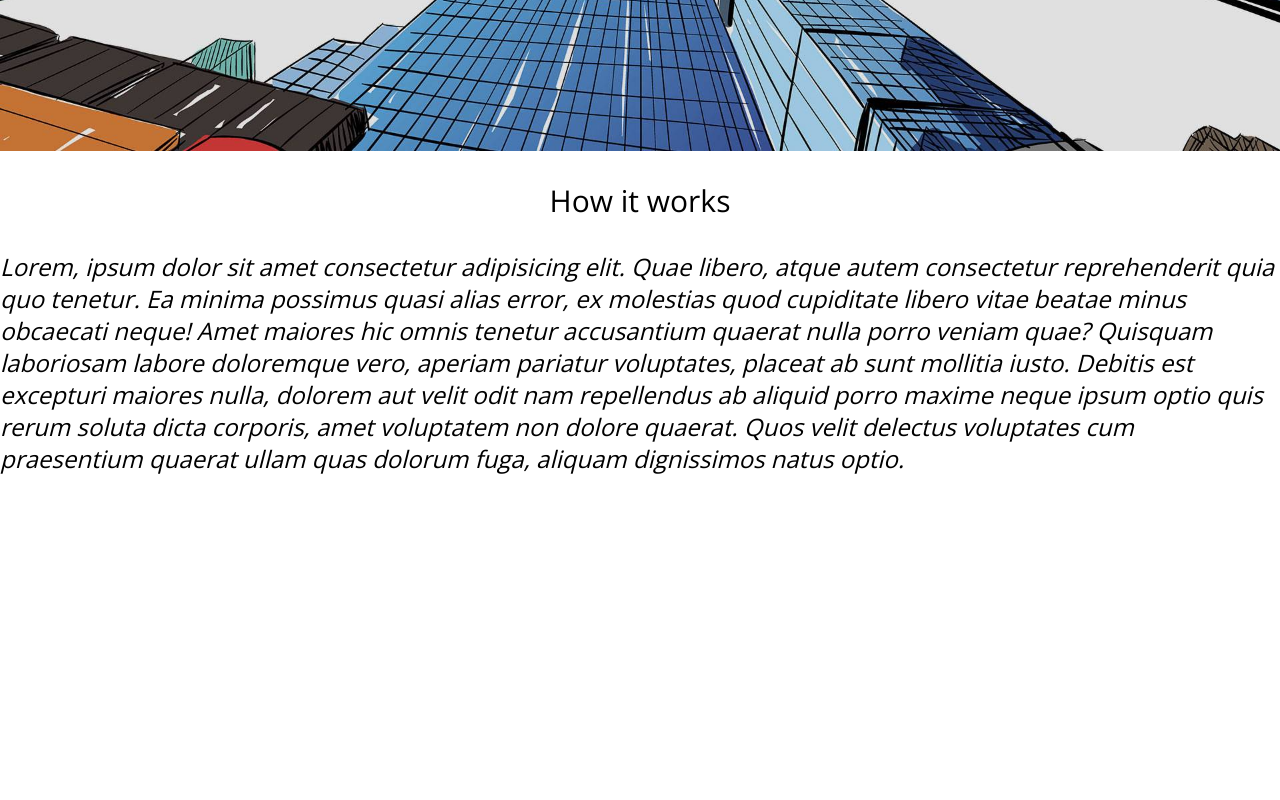
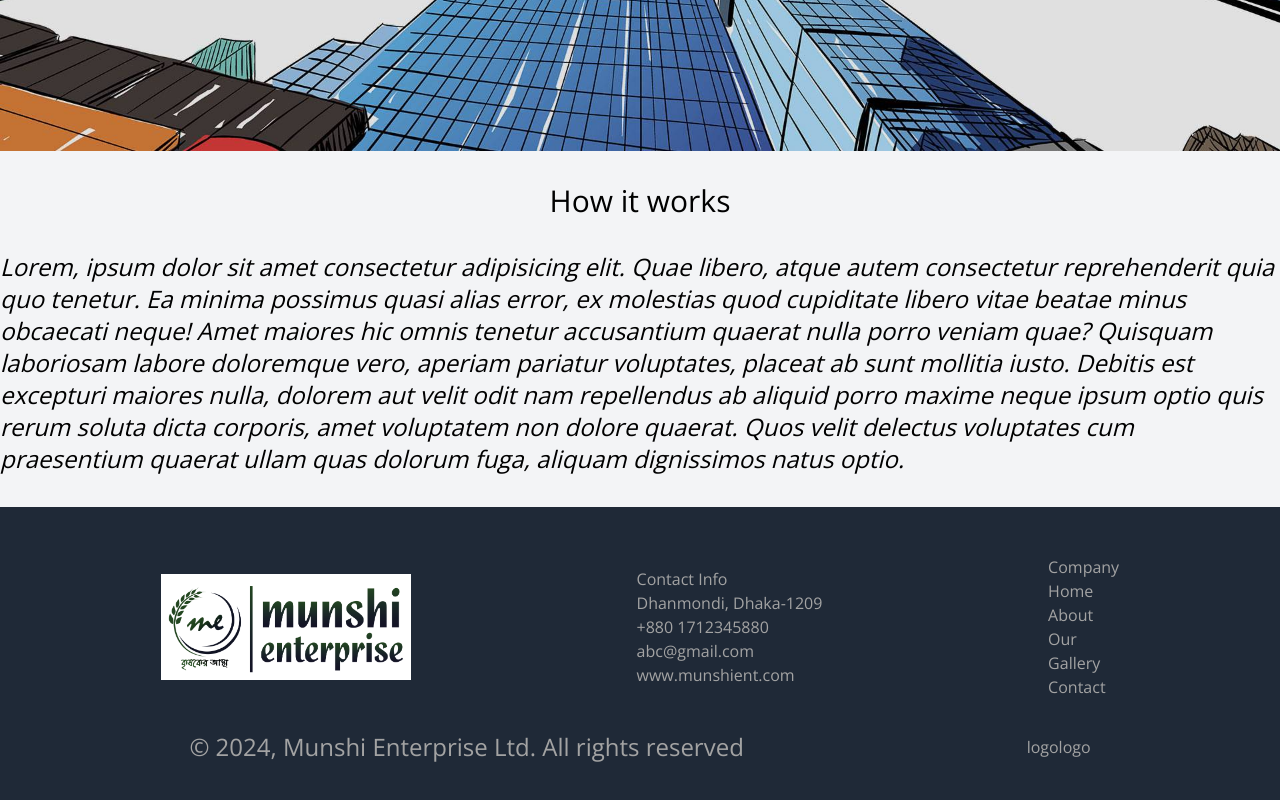
Before and after one commit to mmoshihud/export-jute-nextjs, a Next.js app: page / in a window 1280 px wide. Shown: the part 440-1240 px from the top of the page. Before the commit the page ends 947 px from the top, so only its background shows below. Built offline with nearby package versions, Linux system fonts and the light colour scheme.

Commit message:
Footer created

```diff
--- a/app/components/Header.tsx
+++ b/app/components/Header.tsx
@@ -4,7 +4,7 @@ import Logo from "../../public/munshi-enterprise.png";
 export default function Header() {
   return (
     <>
-      <div className="container mx-auto flex flex-row items-center justify-between">
+      <header className="container mx-auto flex flex-row items-center justify-between bg-white">
         <Image
           src={Logo}
           alt="Munshi Enterprise Logo"
@@ -33,7 +33,7 @@ export default function Header() {
             Download Profile
           </button>
         </div>
-      </div>
+      </header>
     </>
   );
 }
--- /dev/null
+++ b/app/components/footer.tsx
@@ -0,0 +1,47 @@
+import Image from "next/image";
+import Logo from "../../public/munshi-enterprise.png";
+export default function Footer() {
+  return (
+    <>
+      <footer className=" bg-gray-800 p-12 text-neutral-400">
+        <div className="mb-8 flex items-center justify-around">
+          <Image
+            src={Logo}
+            alt="Munshi Enterprise Logo"
+            width={250}
+            height={250}
+            className="bg-white"
+          />
+          <div>
+            <h1>Contact Info</h1>
+            <ul>
+              <li>Dhanmondi, Dhaka-1209</li>
+              <li>+880 1712345880</li>
+              <li>abc@gmail.com</li>
+              <li>www.munshient.com</li>
+            </ul>
+          </div>
+          <div>
+            <h1>Company</h1>
+            <ul>
+              <li>Home</li>
+              <li>About</li>
+              <li>Our</li>
+              <li>Gallery</li>
+              <li>Contact</li>
+            </ul>
+          </div>
+        </div>
+        <div className="flex items-center justify-around">
+          <p className="text-2xl">
+            &copy; 2024, Munshi Enterprise Ltd. All rights reserved
+          </p>
+          <div className="flex">
+            <p>logo</p>
+            <p>logo</p>
+          </div>
+        </div>
+      </footer>
+    </>
+  );
+}
--- a/app/layout.tsx
+++ b/app/layout.tsx
@@ -1,5 +1,6 @@
 import type { Metadata } from "next";
 import { Open_Sans } from "next/font/google";
+import Footer from "./components/footer";
 import Header from "./components/header";
 import "./globals.css";
 
@@ -8,7 +9,7 @@ export const metadata: Metadata = {
   description: "Farmers' Faith",
 };
 
-const roboto = Open_Sans({
+const open_sans = Open_Sans({
   weight: ["300", "400", "500", "700", "800"],
   style: ["normal", "italic"],
   subsets: ["latin"],
@@ -23,9 +24,10 @@ export default function RootLayout({
 }>) {
   return (
     <html lang="en">
-      <body className={roboto.className}>
+      <body className={open_sans.className}>
         <Header />
         {children}
+        <Footer />
       </body>
     </html>
   );
--- a/app/page.tsx
+++ b/app/page.tsx
@@ -4,6 +4,7 @@ import Hero from "../public/hero-bg.jpg";
 export default function Home() {
   return (
     <>
+      <main className="bg-gray-100">
         <div className="flex items-center justify-center">
           <div className="relative">
             <Image
@@ -18,7 +19,8 @@ export default function Home() {
                 Welcome to Munshi Enterprise
               </article>
               <p className="text-3xl text-white">
-              A <span className="italic">beau</span> approach to diversification
+                A <span className="italic">beau</span> approach to
+                diversification
               </p>
             </div>
           </div>
@@ -26,19 +28,20 @@ export default function Home() {
         <div className="container mx-auto flex flex-col items-center py-8">
           <h1 className="mb-8 text-3xl">How it works</h1>
           <p className="text-2xl italic">
-          Lorem, ipsum dolor sit amet consectetur adipisicing elit. Quae libero,
-          atque autem consectetur reprehenderit quia quo tenetur. Ea minima
-          possimus quasi alias error, ex molestias quod cupiditate libero vitae
-          beatae minus obcaecati neque! Amet maiores hic omnis tenetur
-          accusantium quaerat nulla porro veniam quae? Quisquam laboriosam
-          labore doloremque vero, aperiam pariatur voluptates, placeat ab sunt
-          mollitia iusto. Debitis est excepturi maiores nulla, dolorem aut velit
-          odit nam repellendus ab aliquid porro maxime neque ipsum optio quis
-          rerum soluta dicta corporis, amet voluptatem non dolore quaerat. Quos
-          velit delectus voluptates cum praesentium quaerat ullam quas dolorum
-          fuga, aliquam dignissimos natus optio.
+            Lorem, ipsum dolor sit amet consectetur adipisicing elit. Quae
+            libero, atque autem consectetur reprehenderit quia quo tenetur. Ea
+            minima possimus quasi alias error, ex molestias quod cupiditate
+            libero vitae beatae minus obcaecati neque! Amet maiores hic omnis
+            tenetur accusantium quaerat nulla porro veniam quae? Quisquam
+            laboriosam labore doloremque vero, aperiam pariatur voluptates,
+            placeat ab sunt mollitia iusto. Debitis est excepturi maiores nulla,
+            dolorem aut velit odit nam repellendus ab aliquid porro maxime neque
+            ipsum optio quis rerum soluta dicta corporis, amet voluptatem non
+            dolore quaerat. Quos velit delectus voluptates cum praesentium
+            quaerat ullam quas dolorum fuga, aliquam dignissimos natus optio.
           </p>
         </div>
+      </main>
     </>
   );
 }
--- a/package.json
+++ b/package.json
@@ -6,7 +6,8 @@
     "dev": "next dev",
     "build": "next build",
     "start": "next start",
-    "lint": "next lint"
+    "lint": "next lint",
+    "prettier": "prettier --write \"app/**/*.tsx\""
   },
   "dependencies": {
     "next": "14.1.0",
```
Lines whose indentation alone changed are shown as unchanged.
